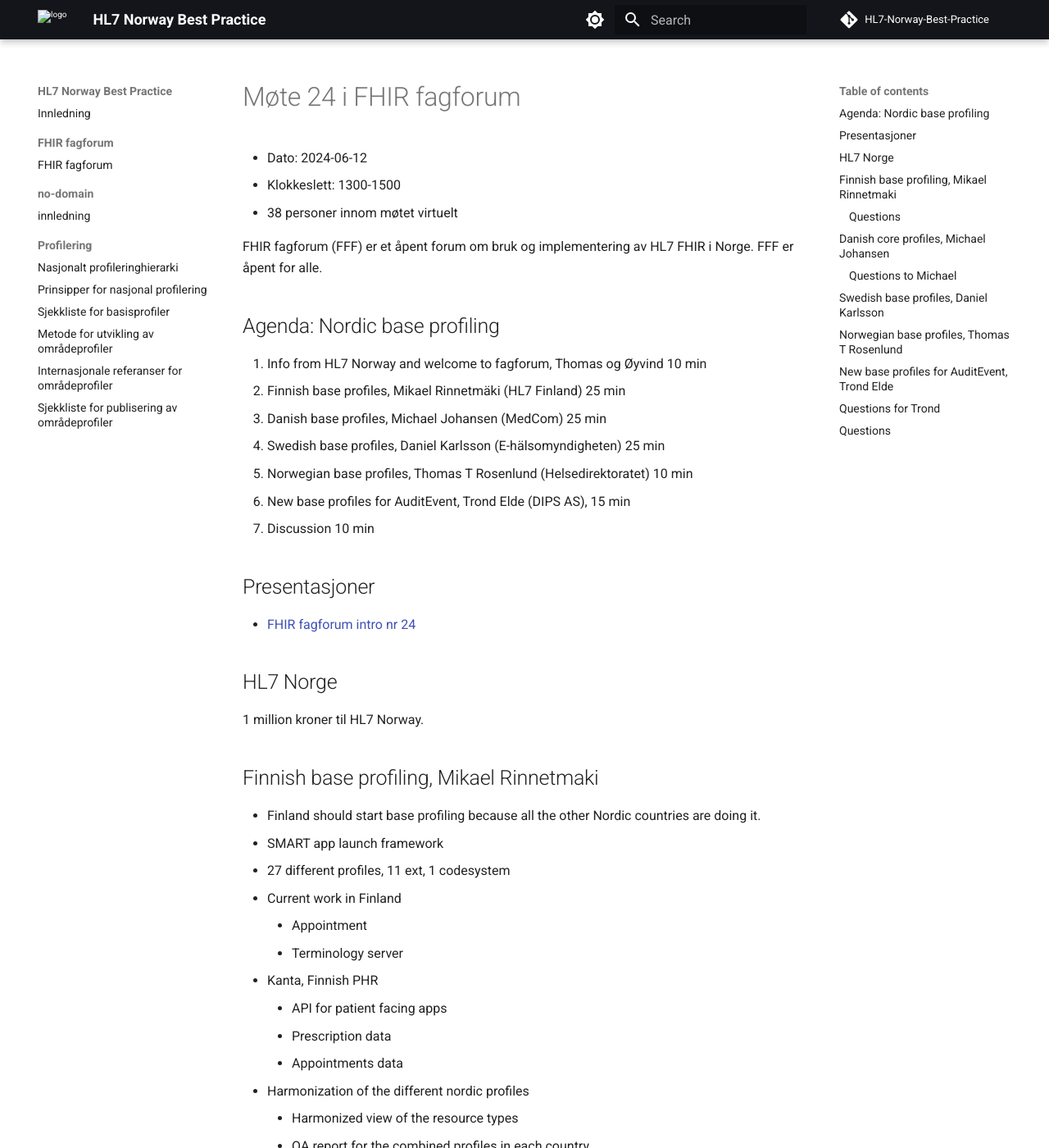
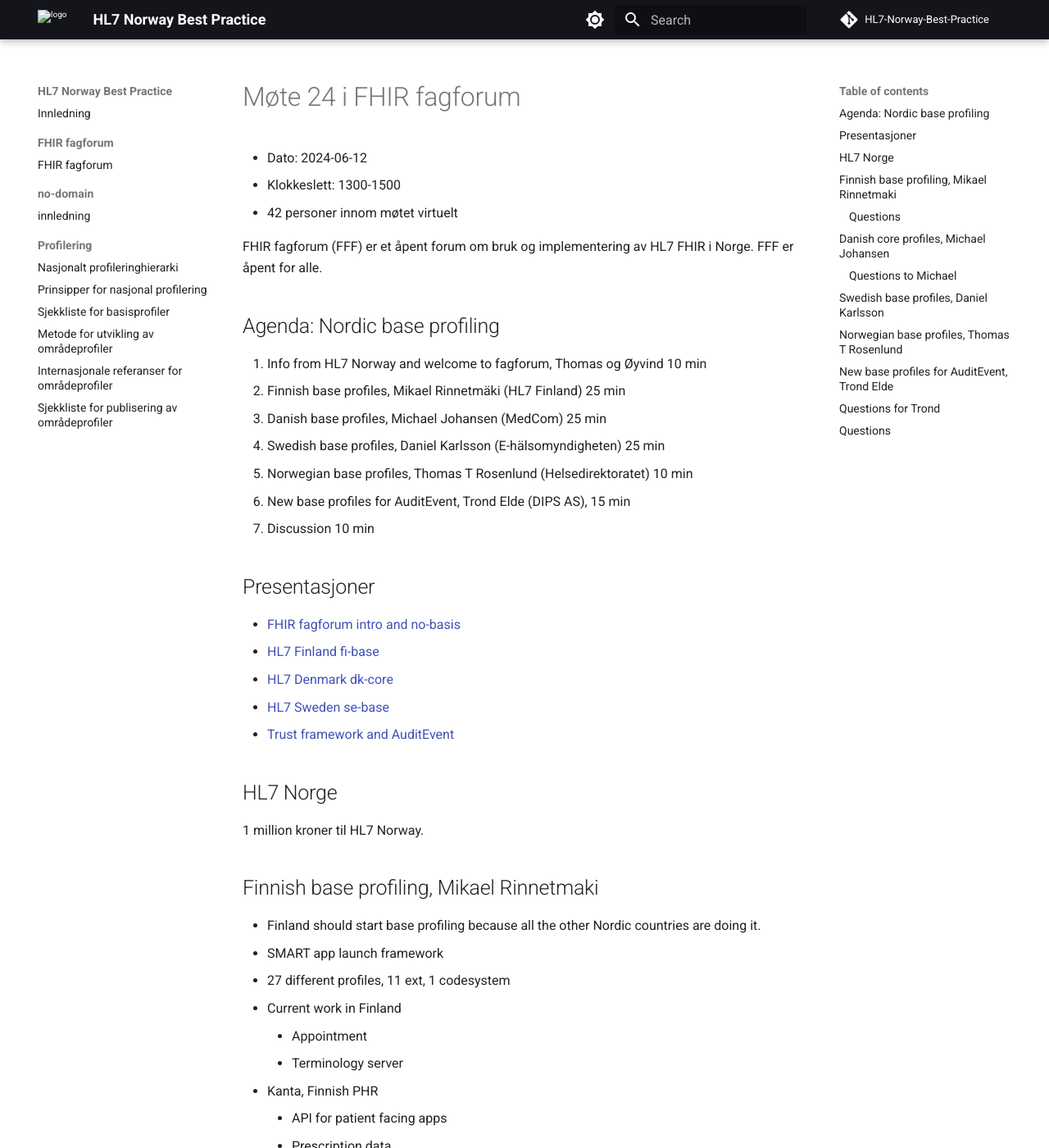
Before and after one commit to HL7Norway/best-practice, an MkDocs documentation site: the page built from docs/FHIR-faglig-forum/_referat/2024-06-12-referat.md, in a window 1280 px wide and 1400 px high. Shown: the whole window at 82% size. Built offline with MkDocs 1.6.1 and Material for MkDocs 9.7.7, drawn with Linux system fonts in a browser that asks for light colours; comment, search, counter and statistics services are not loaded.

Commit message:
Referat og presentasjoner

```diff
--- a/docs/FHIR-faglig-forum/_referat/2024-06-12-referat.md
+++ b/docs/FHIR-faglig-forum/_referat/2024-06-12-referat.md
@@ -10,7 +10,7 @@ tema: Base profiling in the nordics
 
 * Dato: 2024-06-12
 * Klokkeslett: 1300-1500
-* 38 personer innom møtet virtuelt
+* 42 personer innom møtet virtuelt
 
 FHIR fagforum (FFF) er et åpent forum om bruk og implementering av HL7 FHIR i Norge. FFF er åpent for alle.
 
@@ -26,7 +26,11 @@ FHIR fagforum (FFF) er et åpent forum om bruk og implementering av HL7 FHIR i N
 
 ## Presentasjoner
 
-* [FHIR fagforum intro nr 24](../docs/FHIR-faglig-forum/presentasjon/2024-06-12-FHIR-fagforum-24.pdf)
+* [FHIR fagforum intro and no-basis](../docs/FHIR-faglig-forum/presentasjon/2024-06-12-FHIR-fagforum-24.pdf)
+* [HL7 Finland fi-base](../docs/FHIR-faglig-forum/presentasjon/2024-06-12-Finnish-base.pdf)
+* [HL7 Denmark dk-core](../docs/FHIR-faglig-forum/presentasjon/2024-06-12-DK-core.pdf)
+* [HL7 Sweden se-base](../docs/FHIR-faglig-forum/presentasjon/2024-06-12-HL7-Sweden.pdf)
+* [Trust framework and AuditEvent](../docs/FHIR-faglig-forum/presentasjon/2024-06-12-Trustframework-AuditEvent.pdf)
 
 ## HL7 Norge
 
```
Also changed, not shown: 5 other files.
